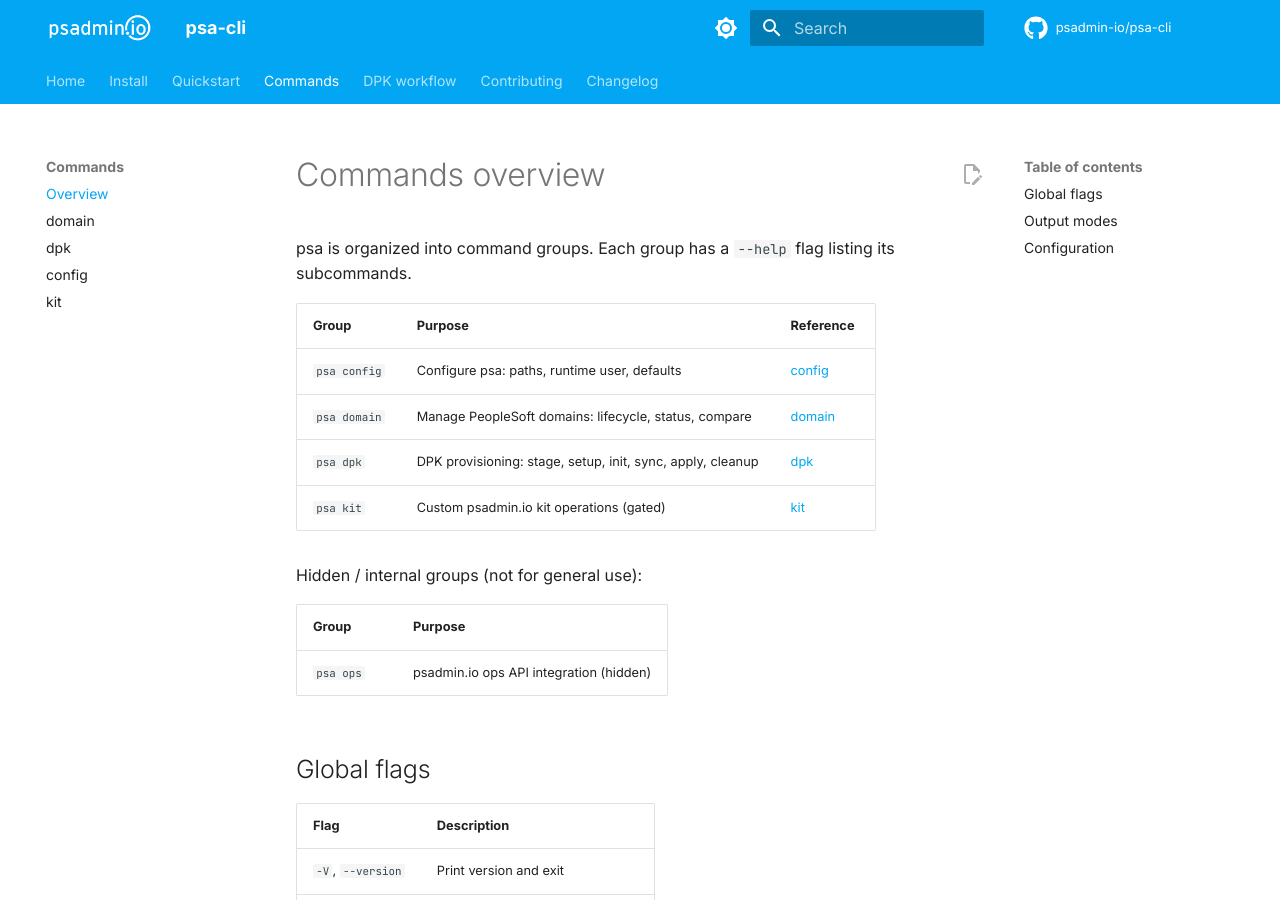
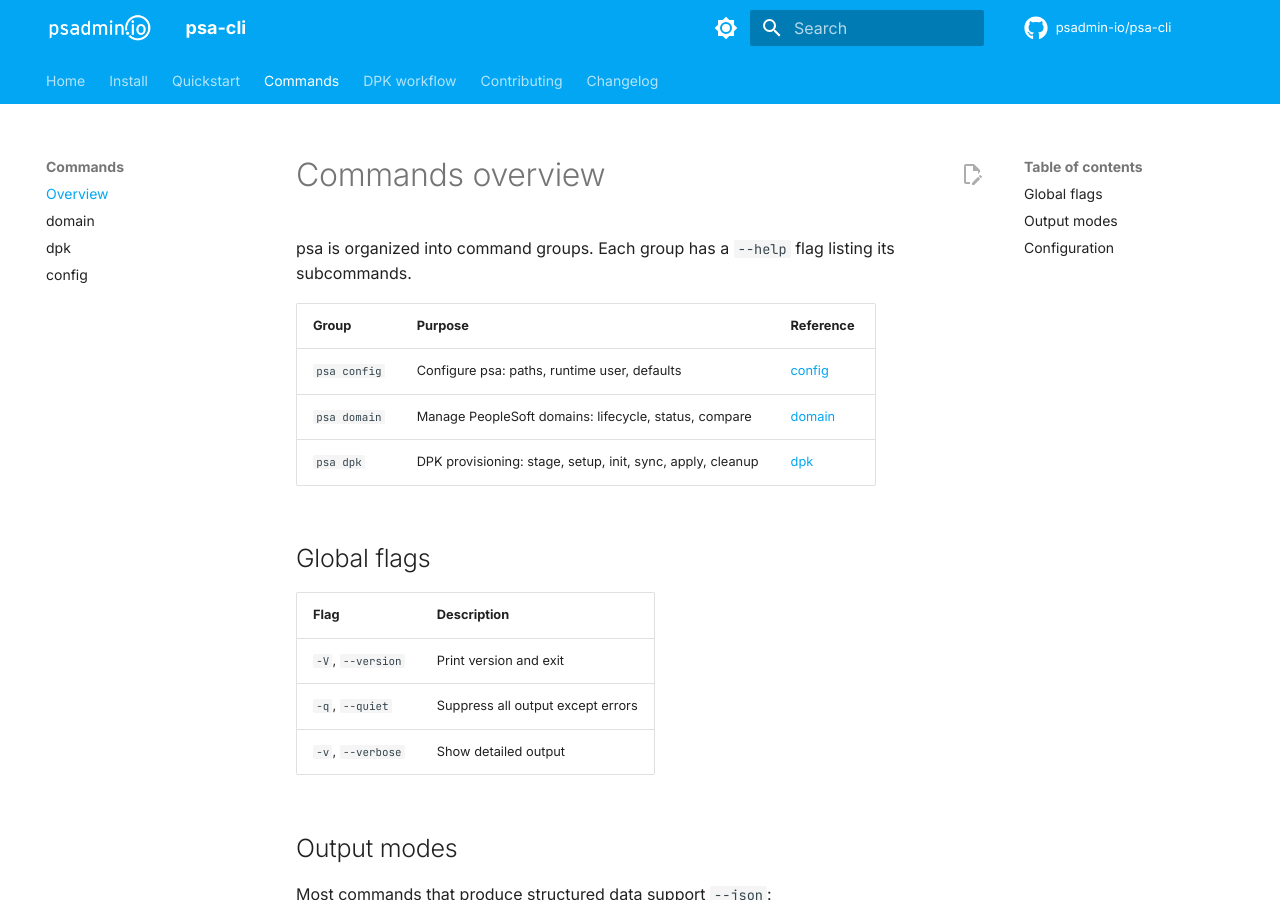
Before and after one commit to psadmin-io/psa-cli, an MkDocs documentation site: the page built from docs/commands/index.md, in a window 1280 px wide and 900 px high. Built offline with MkDocs 1.6.1 and Material for MkDocs 9.7.7, drawn with Linux system fonts in a browser that asks for light colours; comment, search, counter and statistics services are not loaded.

```diff
--- a/docs/commands/index.md
+++ b/docs/commands/index.md
@@ -7,13 +7,6 @@ psa is organized into command groups. Each group has a `--help` flag listing its
 | `psa config` | Configure psa: paths, runtime user, defaults | [config](config.md) |
 | `psa domain` | Manage PeopleSoft domains: lifecycle, status, compare | [domain](domain.md) |
 | `psa dpk` | DPK provisioning: stage, setup, init, sync, apply, cleanup | [dpk](dpk.md) |
-| `psa kit` | Custom psadmin.io kit operations (gated) | [kit](kit.md) |
-
-Hidden / internal groups (not for general use):
-
-| Group | Purpose |
-|---|---|
-| `psa ops` | psadmin.io ops API integration (hidden) |
 
 ## Global flags
 
--- a/mkdocs.yml
+++ b/mkdocs.yml
@@ -63,7 +63,6 @@ nav:
       - domain: commands/domain.md
       - dpk: commands/dpk.md
       - config: commands/config.md
-      - kit: commands/kit.md
   - DPK workflow:
       - Provisioning workflow: dpk/provisioning-workflow.md
       - Validation quickstart: dpk/validation-quickstart.md
```
Also changed, not shown: docs/commands/config.md (+0 -2 lines), docs/commands/kit.md (deleted, +0 -24 lines), 1 other file.
